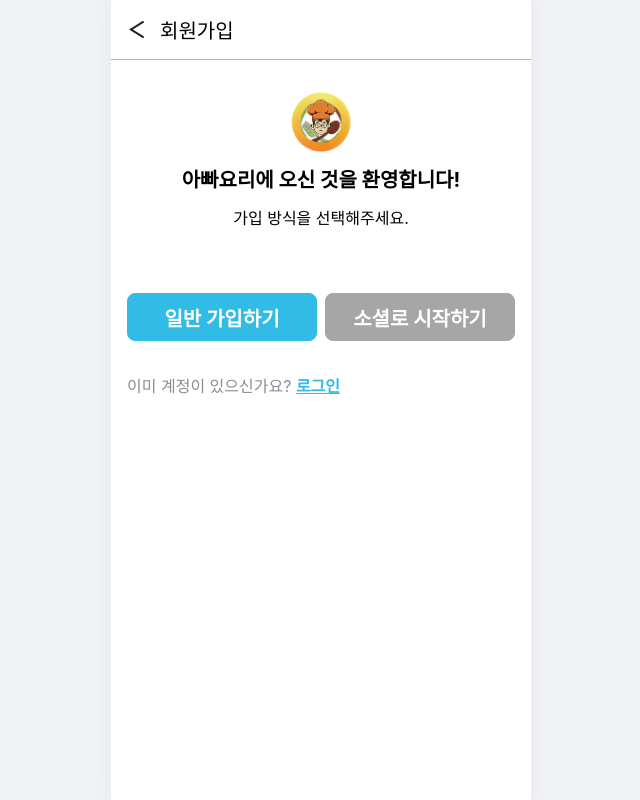
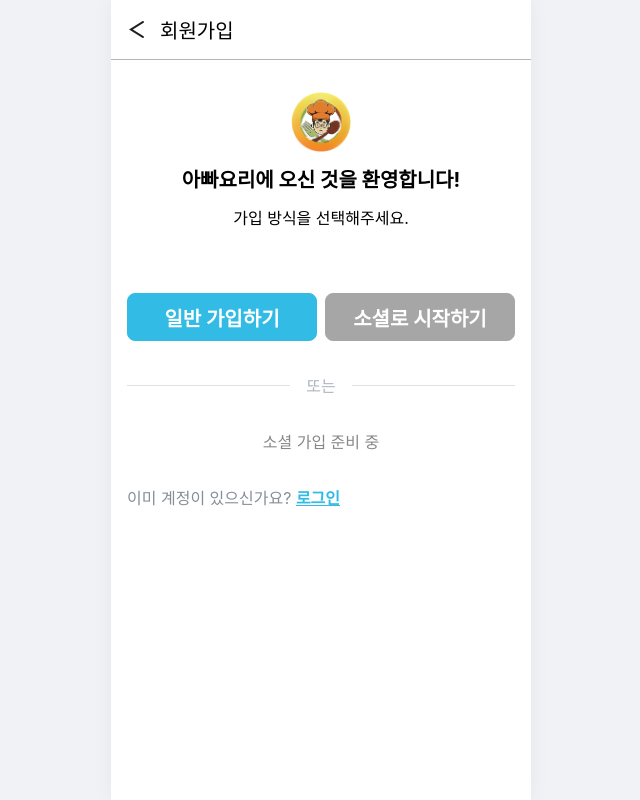
Before and after one commit to anuri01/recipe-platform, a React (Vite) app in the folder client/: page /signup in a window 1280 px wide. Shown: the whole page, without its empty margins (319-959 px from the left). Built offline with nearby package versions, Linux system fonts and the light colour scheme; no server answers.

Commit message:
로그인 및 회원가입 페이지의 소셜 로그인 섹션 클래스명 변경 및 소셜 가입 안내 메시지 추가

```diff
--- a/client/src/pages/LoginPage.jsx
+++ b/client/src/pages/LoginPage.jsx
@@ -58,7 +58,7 @@
                 <button type="submit" className="button button-primary">로그인</button>
                 </div>
             </form>
-            <div className="social-login-section">
+            <div className="social-section">
                 <div className="divider">
                     <span>또는</span>
                 </div>
--- a/client/src/pages/SignupGate.jsx
+++ b/client/src/pages/SignupGate.jsx
@@ -25,6 +25,14 @@
                     소셜로 시작하기
                 </button>
             </div>
+            <div className='socoal-section'>
+            <div className='divider'>
+                <span>또는</span>
+            </div>
+
+             <p style={{textAlign: 'center', color: '#888'}}>소셜 가입 준비 중</p>
+            </div>
+
 
             <p className="auth-link-text">
                 이미 계정이 있으신가요? <Link to="/login">로그인</Link>
--- a/client/src/pages/SignupPage.jsx
+++ b/client/src/pages/SignupPage.jsx
@@ -106,7 +106,7 @@
         return (
             <div className="page-container">
                 <div className="auth-header">
-                    <img src="images/large_logo.png" className="logo-image"></img>
+                    <img src="/images/large_logo.png" className="logo-image"></img>
                     <h1> 아빠요리 회원가입 </h1>
                     <p>가입에 필요한 정보를 입력하세요.</p>
                 </div>
```
